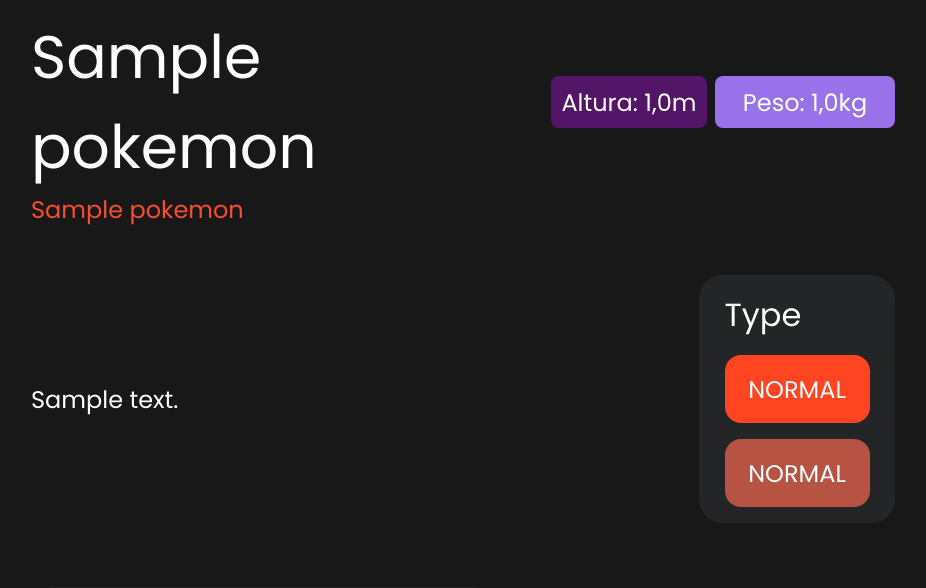
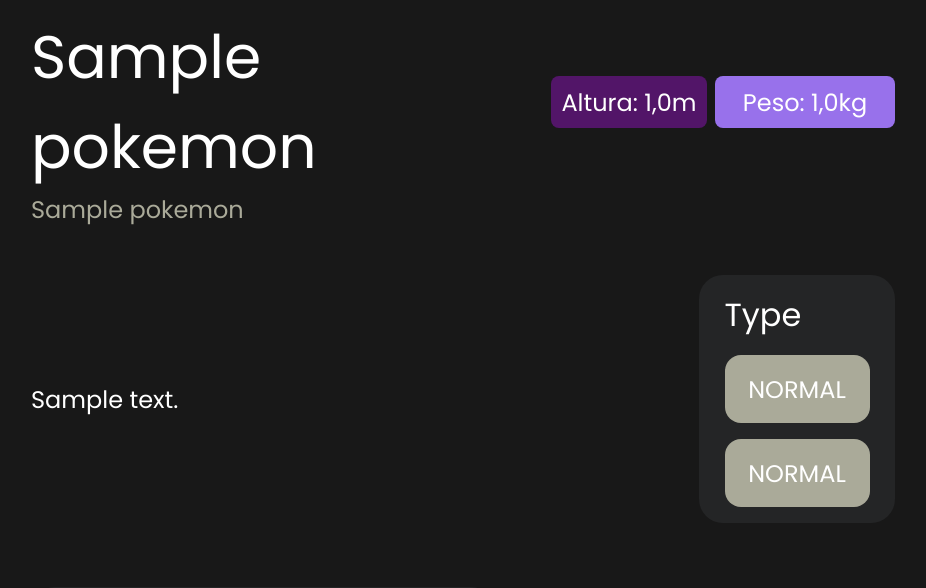
Before and after one commit to Alf-Mou/My-Pokemon-Team, a Django app: page /pokemon/1 in a window 1280 px wide; the page is wider, and only the part inside the window is pictured. Shown: the part 140-728 px from the top of that part, without its empty margins (177-1103 px from the left). Run offline with Django 5.2, Linux system fonts and the light colour scheme; tables that the repository leaves empty hold one stand-in row (values such as "Sample post"); grey boxes marked "Sample" are stand-in pictures.

Commit message:
Applied Django logic for changing colors between pages

```diff
--- a/static/styles/style.css
+++ b/static/styles/style.css
@@ -1,12 +1,31 @@
 @import url('https://fonts.googleapis.com/css2?family=Poppins:ital,wght@0,100;0,200;0,300;0,400;0,500;0,600;0,700;0,800;0,900;1,100;1,200;1,300;1,400;1,500;1,600;1,700;1,800;1,900&display=swap');
 
 :root {
-    --cor-de-fundo: #181818;
-    --cor-secundaria: #262626;
-    --cor-texto: #FFFFFF;
-    --cor-container: #242526;
+  --cor-de-fundo: #181818;
+  --cor-secundaria: #262626;
+  --cor-texto: #FFFFFF;
+  --cor-container: #242526;
 
-    --fonte-principal: "Poppins", sans-serif;
+  --fonte-principal: "Poppins", sans-serif;
+
+  --cor-normal: #AAAA99;
+  --cor-fire: #FF4422;
+  --cor-water: #3399FF;
+  --cor-electric: #FECB32;
+  --cor-grass: #77CC55;
+  --cor-ice: #66CCFF;
+  --cor-fighting: #B65342;
+  --cor-poison: #AA5599;
+  --cor-ground: #DDBB55;
+  --cor-flying: #8899FF;
+  --cor-psychic: #FF5599;
+  --cor-bug: #AABB22;
+  --cor-rock: #BBAA66;
+  --cor-ghost: #6666BB;
+  --cor-dragon: #7766EE;
+  --cor-dark: #775544;
+  --cor-steel: #AAAABB;
+  --cor-fairy: #EE99EE;
 }
 
 *{
@@ -218,11 +237,6 @@
   border-radius: 8px;
 }
 
-.pokemon__titulo {
-  font-size: 24px;
-  color: #F84D2E;
-}
-
 .pokemon__container2 {
   display: flex;
   align-items: center;
@@ -264,7 +278,6 @@
 }
 
 .tipo__container__tipo2 {
-  background-color: #B65342;
   display: flex;
   justify-content: center;
   align-items: center;
@@ -273,13 +286,26 @@
   border-radius: 16px;
 }
 
+.tipo__cor__palavra {
+  color: white;
+}
+
 .tipo1 {
   font-size: 24px;
+  color: white;
 }
 
 .tipo2 {
   font-size: 24px;
+  color: white;
 }
+
+.pokemon__titulo {
+  font-size: 24px;
+  background-color: transparent;
+}
+
+
 
 .pokemon__container3 {
   display: flex;
--- a/templates/galeria/partials/_header.html
+++ b/templates/galeria/partials/_header.html
@@ -1,7 +1,7 @@
 {% load static %}
 <header class="cabecalho">
     <nav class="cabecalho__grupo">
-        <a href="#" class="cabecalho__grupo__links" >Home</a>
+        <a href="{% url 'index' %}" class="cabecalho__grupo__links" >Home</a>
         <a href="#" class="cabecalho__grupo__links" >Mechanics</a>
         <a href="#" class="cabecalho__grupo__links" >My Pokemon Team</a>
     </nav>
--- a/templates/galeria/pokemon.html
+++ b/templates/galeria/pokemon.html
@@ -11,19 +11,21 @@
                         <div class="pokemon__infos__peso" >Peso: {{ pokemon.peso }}kg</div>
                     </div>
                 </div>
-                <p class="pokemon__titulo">{{ pokemon.titulo }}</p>
+                <p style="color: var(--cor-{{ pokemon.tipo_primario | lower }});" class="pokemon__titulo">{{ pokemon.titulo }}</p>
             </div>
             <div class="pokemon__container2">
                 <p class="pokemon__descricao">{{ pokemon.descricao }}</p>
                 <div class="pokemon__tipo">
                     <p class="tipo__titulo">Type</p>
                     <div class="tipo__container">
-                        <div class="tipo__container__tipo1">
+                        <div class=" tipo__container__tipo1" style="background-color: var(--cor-{{ pokemon.tipo_primario | lower }});">
                             <p class="tipo1">{{ pokemon.tipo_primario }}</p>
                         </div>
-                        <div class="tipo__container__tipo2">
-                            <p class="tipo2">{{ pokemon.tipo_secundario }}</p>
-                        </div>
+                        {% if pokemon.tipo_secundario %}
+                            <div class="tipo__container__tipo2"  style="background-color: var(--cor-{{ pokemon.tipo_secundario | lower }});">
+                                <p class="tipo2">{{ pokemon.tipo_secundario }}</p>
+                            </div>
+                        {% endif %}
                     </div>
                 </div>
             </div>
```
